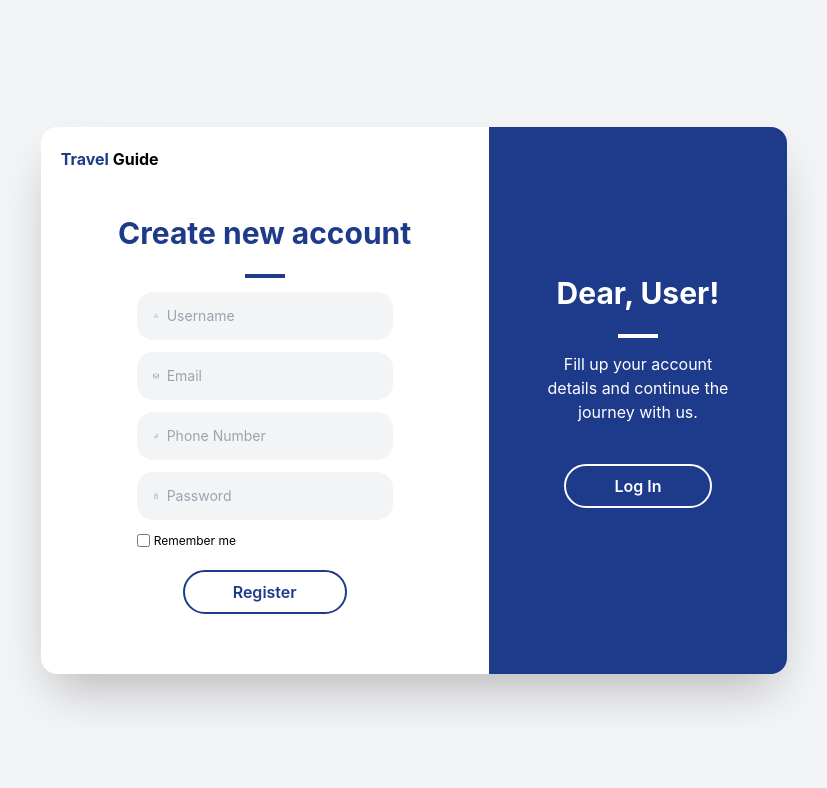
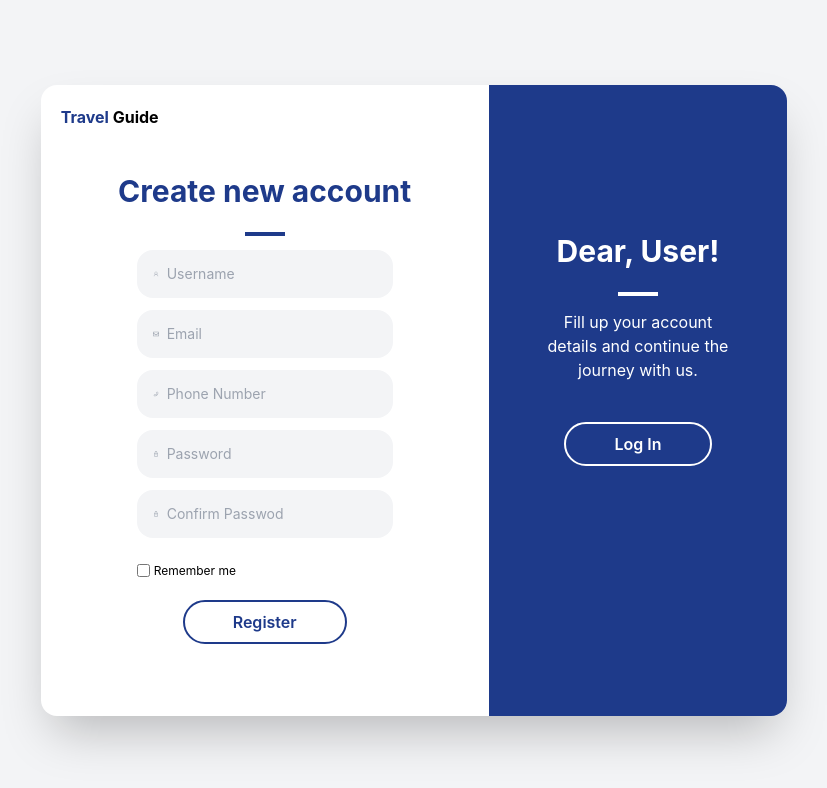
Before and after one commit to Lundrim23/Travel-Guide-Final, a React (Create React App) app: page /register in a window 1280 px wide. Shown: the top 788 px of the page, without its empty margins (226-1053 px from the left). Built offline with nearby package versions, Linux system fonts and the light colour scheme.

Commit message:
validation register form

```diff
--- a/package.json
+++ b/package.json
@@ -8,13 +8,15 @@
     "@testing-library/react": "^13.3.0",
     "@testing-library/user-event": "^13.5.0",
     "bootstrap": "^5.2.0",
+    "formik": "^2.2.9",
     "react": "^18.2.0",
     "react-dom": "^18.2.0",
     "react-icons": "^4.4.0",
     "react-router-dom": "^6.3.0",
     "react-scripts": "5.0.1",
     "tailwind-scrollbar-hide": "^1.1.7",
-    "web-vitals": "^2.1.4"
+    "web-vitals": "^2.1.4",
+    "yup": "^0.32.11"
   },
   "scripts": {
     "start": " react-scripts start",
--- a/src/pages/Register.js
+++ b/src/pages/Register.js
@@ -2,8 +2,56 @@ import { AiOutlineUser, AiOutlinePhone } from "react-icons/ai";
 import { FaRegEnvelope } from "react-icons/fa";
 import { MdLockOutline } from "react-icons/md";
 import { Link } from "react-router-dom";
+import { useFormik } from "formik";
+import * as Yup from "yup";
 
 function Register() {
+  const formik = useFormik({
+    initialValues: {
+      username: "",
+      email: "",
+      phone: "",
+      password: "",
+      confirmPassword: "",
+    },
+    validationSchema: Yup.object({
+      username: Yup.string()
+        .min(3, "Must be at least 3 characters long")
+        .max(15, "Must 15 characters or less")
+        .required("This field is Required"),
+
+      email: Yup.string()
+        .email("Invalid email")
+        .required("This field is Required"),
+
+      phone: Yup.string()
+        .required("This field is Required")
+        .matches(
+          /^((\\+[1-9]{1,4}[ \\-]*)|(\\([0-9]{2,3}\\)[ \\-]*)|([0-9]{2,4})[ \\-]*)*?[0-9]{3,4}?[ \\-]*[0-9]{3,4}?$/,
+          "Phone number is not valid"
+        )
+        .max(15),
+
+      password: Yup.string()
+        .min(8, "Password must be 8 characters long")
+        .matches(/[0-9]/, "Password requires a number")
+        .matches(/[a-z]/, "Password requires a lowercase letter")
+        .matches(/[A-Z]/, "Password requires an uppercase letter")
+        .matches(/[^\w]/, "Password requires a symbol")
+        .required("This field is Required"),
+
+      confirmPassword: Yup.string()
+        .oneOf([Yup.ref("password"), null], 'Must match "password" field value')
+        .required("This field is Required"),
+    }),
+    onSubmit: async (values, actions) => {
+      console.log(values);
+      console.log(actions);
+      await new Promise((reset) => setTimeout(reset, 1000));
+      actions.resetForm();
+      // console.log("submitted");
+    },
+  });
   return (
     <div className="flex flex-col items-center justify-center min-h-screen py-2 bg-gray-100">
       <main className="flex flex-col items-center justify-center w-full flex-1 px-20 text-center">
@@ -20,47 +68,149 @@ function Register() {
               </h2>
               <div className="border-2 w-10 border-blue-900 inline-block mb-2"></div>
 
-              <div className="flex flex-col items-center">
-                <div className="bg-gray-100 w-64 p-2 flex items-center mb-3 rounded-2xl">
+              <form
+                className="flex flex-col items-center"
+                onSubmit={formik.handleSubmit}
+                autoComplete="off"
+              >
+                <div
+                  className={
+                    formik.touched.username && formik.errors.username
+                      ? "bg-gray-100 w-64 p-2 mb-3 flex items-center rounded-2xl border-2 border-rose-300"
+                      : "bg-gray-100 w-64 p-2 mb-3 flex items-center rounded-2xl "
+                  }
+                >
                   <AiOutlineUser className="text-gray-400 m-2" />
                   <input
+                    id="username"
+                    name="username"
                     type="text"
-                    name="username"
                     placeholder="Username"
+                    onChange={formik.handleChange}
+                    onBlur={formik.handleBlur}
+                    value={formik.values.username}
                     className="bg-gray-100 outline-none text-sm flex-1"
                   />
                 </div>
+                <div className="flex justify-start w-64 ">
+                  {" "}
+                  {formik.touched.username && formik.errors.username ? (
+                    <p className="text-red-300 mb-3 text-sm flex-1 text-left ">
+                      {formik.errors.username}
+                    </p>
+                  ) : null}
+                </div>
 
-                <div className="bg-gray-100 w-64 p-2 flex items-center mb-3 rounded-2xl">
+                <div
+                  className={
+                    formik.touched.email && formik.errors.email
+                      ? "bg-gray-100 w-64 p-2 mb-3 flex items-center rounded-2xl border-2 border-rose-300"
+                      : "bg-gray-100 w-64 p-2 mb-3 flex items-center rounded-2xl "
+                  }
+                >
                   <FaRegEnvelope className="text-gray-400 m-2" />
                   <input
+                    id="email"
                     type="email"
                     name="email"
                     placeholder="Email"
+                    onChange={formik.handleChange}
+                    onBlur={formik.handleBlur}
+                    value={formik.values.email}
                     className="bg-gray-100 outline-none text-sm flex-1"
                   />
                 </div>
+                <div className="flex justify-start w-64 ">
+                  {" "}
+                  {formik.touched.email && formik.errors.email ? (
+                    <p className="text-red-300 mb-3 text-sm flex-1 text-left ">
+                      {formik.errors.email}
+                    </p>
+                  ) : null}
+                </div>
 
-                <div className="bg-gray-100 w-64 p-2 flex items-center mb-3 rounded-2xl">
+                <div
+                  className={
+                    formik.touched.phone && formik.errors.phone
+                      ? "bg-gray-100 w-64 p-2 mb-3 flex items-center rounded-2xl border-2 border-rose-300"
+                      : "bg-gray-100 w-64 p-2 mb-3 flex items-center rounded-2xl "
+                  }
+                >
                   <AiOutlinePhone className="text-gray-400 m-2" />
                   <input
+                    id="phone"
                     type="tel"
                     name="phone"
                     placeholder="Phone Number"
+                    onChange={formik.handleChange}
+                    onBlur={formik.handleBlur}
+                    value={formik.values.phone}
                     className="bg-gray-100 outline-none text-sm flex-1"
                   />
                 </div>
+                <div className="flex justify-start w-64 ">
+                  {" "}
+                  {formik.touched.phone && formik.errors.phone ? (
+                    <p className="text-red-300 mb-3 text-sm flex-1 text-left ">
+                      {formik.errors.phone}
+                    </p>
+                  ) : null}
+                </div>
 
-                <div className="bg-gray-100 w-64 p-2 flex items-center rounded-2xl">
+                <div
+                  className={
+                    formik.touched.password && formik.errors.password
+                      ? "bg-gray-100 w-64 p-2 mb-3 flex items-center rounded-2xl border-2 border-rose-300"
+                      : "bg-gray-100 w-64 p-2 mb-3 flex items-center rounded-2xl "
+                  }
+                >
                   <MdLockOutline className="text-gray-400 m-2" />
                   <input
                     type="password"
                     name="password"
                     placeholder="Password"
+                    onChange={formik.handleChange}
+                    onBlur={formik.handleBlur}
+                    value={formik.values.password}
                     className="bg-gray-100 outline-none text-sm flex-1"
                   />
                 </div>
+                <div className="flex justify-start w-64 ">
+                  {" "}
+                  {formik.touched.password && formik.errors.password ? (
+                    <p className="text-red-300 mb-3 text-sm flex-1 text-left ">
+                      {formik.errors.password}
+                    </p>
+                  ) : null}
+                </div>
 
+                <div
+                  className={
+                    formik.touched.confirmPassword &&
+                    formik.errors.confirmPassword
+                      ? "bg-gray-100 w-64 p-2 mb-3 flex items-center rounded-2xl border-2 border-rose-300"
+                      : "bg-gray-100 w-64 p-2 mb-3 flex items-center rounded-2xl "
+                  }
+                >
+                  <MdLockOutline className="text-gray-400 m-2" />
+                  <input
+                    type="password"
+                    name="confirmPassword"
+                    placeholder="Confirm Passwod"
+                    onChange={formik.handleChange}
+                    onBlur={formik.handleBlur}
+                    value={formik.values.confirmPassword}
+                    className="bg-gray-100 outline-none text-sm flex-1"
+                  />
+                </div>
+                <div className="flex justify-start w-64 ">
+                  {" "}
+                  {formik.touched.confirmPassword ? (
+                    <p className="text-red-300 mb-3 text-sm flex-1 text-left ">
+                      {formik.errors.confirmPassword}
+                    </p>
+                  ) : null}
+                </div>
                 <div className="flex justify-between w-64 mb-5 pt-3 rounded-2xl">
                   <label className="flex items-center text-xs">
                     <input type="checkbox" name="remember" className="mr-1" />{" "}
@@ -68,13 +218,13 @@ function Register() {
                   </label>
                 </div>
 
-                <a
-                  href="#"
-                  className="border-2 border-blue-900 text-blue-900 rounded-full px-12 py-2 inline-block font-semibold hover:bg-blue-900 hover:text-white"
+                <button
+                  type="submit"
+                  className="border-2 border-blue-900 text-blue-900 mb-3 rounded-full px-12 py-2 inline-block font-semibold hover:bg-blue-900 hover:text-white"
                 >
                   Register
-                </a>
-              </div>
+                </button>
+              </form>
             </div>
           </div>
 
```
Also changed, not shown: 1 other file (tests, documents, lock files or other folders).
